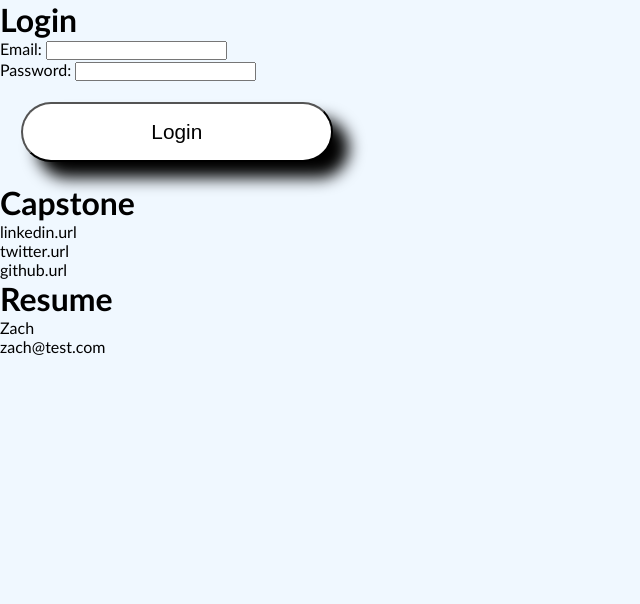
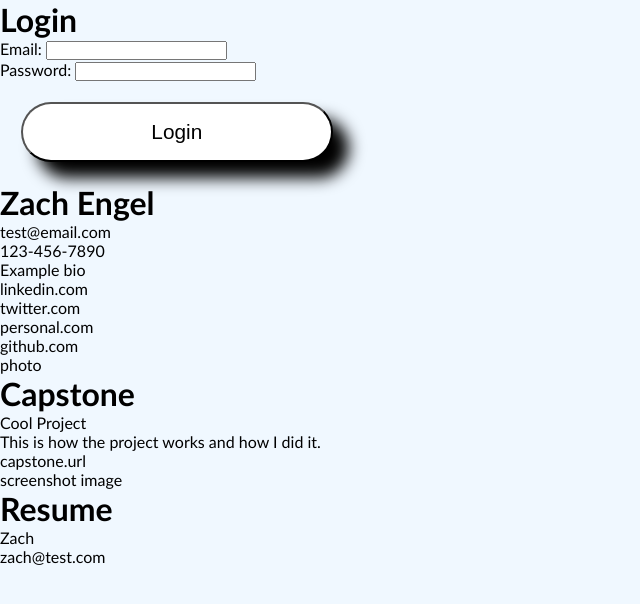
Before and after one commit to Hanaellenoff/student-portal, a React (Vite) app: page / in a window 1280 px wide. Shown: the top 604 px of the page, without its empty margins (0-640 px from the left). Built offline with nearby package versions, Linux system fonts and the light colour scheme.

Commit message:
added user file

```diff
--- a/src/App.jsx
+++ b/src/App.jsx
@@ -2,12 +2,33 @@ import "./App.css";
 import Capstone from "./Capstone";
 import Resume from "./Resume";
 import { Login } from "./Login";
+import User from "./User";
 
 function App() {
+  const capstone = {
+    name: "Cool Project",
+    description: "This is how the project works and how I did it.",
+    url: "capstone.url",
+    screenshot: "screenshot image",
+  };
+
+  const user = {
+    first_name: "Zach",
+    last_name: "Engel",
+    phone_number: "123-456-7890",
+    email: "test@email.com",
+    short_bio: "Example bio",
+    linkedin_url: "linkedin.com",
+    twitter_handle: "twitter.com",
+    personal_url: "personal.com",
+    github_url: "github.com",
+    photo: "photo",
+  };
   return (
     <div>
       <Login />
-      <Capstone />
+      <User user={user} />
+      <Capstone capstone={capstone} />
       <Resume />
     </div>
   );
--- a/src/Capstone.jsx
+++ b/src/Capstone.jsx
@@ -1,16 +1,12 @@
-export default function Capstone() {
-  const capstone = {
-    linkedin_url: "linkedin.url",
-    twitter_handle: "twitter.url",
-    github_url: "github.url",
-  };
-
+export default function Capstone(props) {
+  console.log(props);
   return (
     <div>
       <h1>Capstone</h1>
-      <p>{capstone.linkedin_url}</p>
-      <p>{capstone.twitter_handle}</p>
-      <p>{capstone.github_url}</p>
+      <p>{props.capstone.name}</p>
+      <p>{props.capstone.description}</p>
+      <p>{props.capstone.url}</p>
+      <p>{props.capstone.screenshot}</p>
     </div>
   );
 }
--- a/src/Content.jsx
+++ /dev/null
@@ -1,3 +0,0 @@
-export function Content() {
-  return <div></div>;
-}
--- a/src/Header.jsx
+++ b/src/Header.jsx
@@ -1,8 +1,3 @@
-import { Link } from "react-router-dom";
-import React from "react";
-import { useState } from "react";
-import { Login } from "./Login";
-
 export function Header() {
   return (
   );
--- /dev/null
+++ b/src/User.jsx
@@ -0,0 +1,17 @@
+export default function User(props) {
+  return (
+    <div>
+      <h1>
+        {props.user.first_name} {props.user.last_name}
+      </h1>
+      <p>{props.user.email}</p>
+      <p>{props.user.phone_number}</p>
+      <p>{props.user.short_bio}</p>
+      <p>{props.user.linkedin_url}</p>
+      <p>{props.user.twitter_handle}</p>
+      <p>{props.user.personal_url}</p>
+      <p>{props.user.github_url}</p>
+      <p>{props.user.photo}</p>
+    </div>
+  );
+}
```
